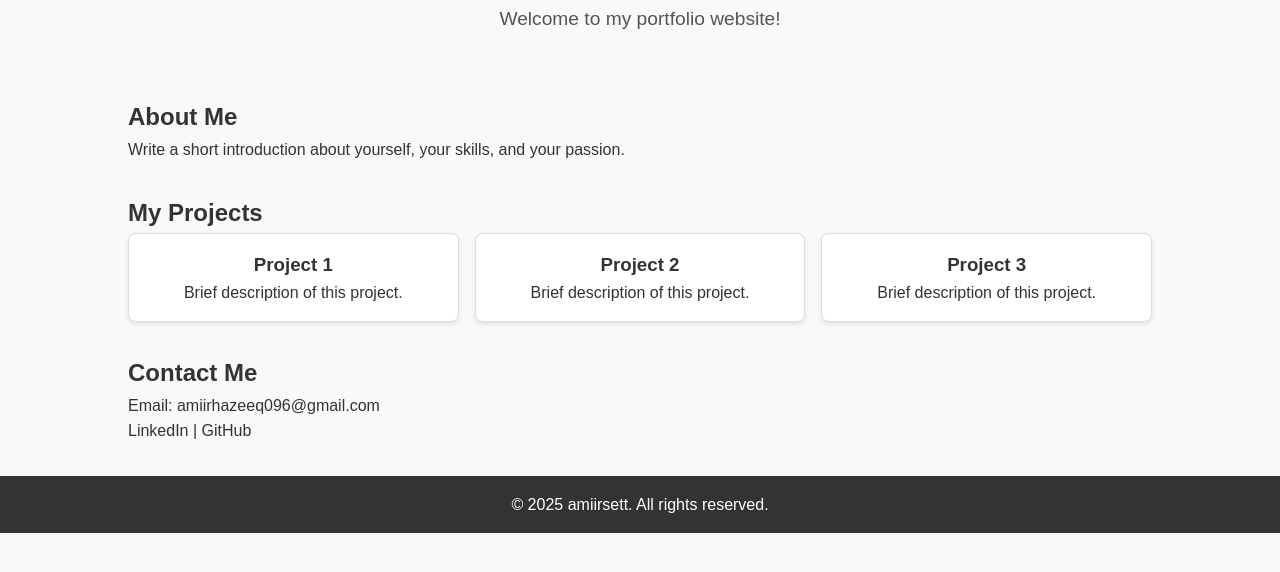
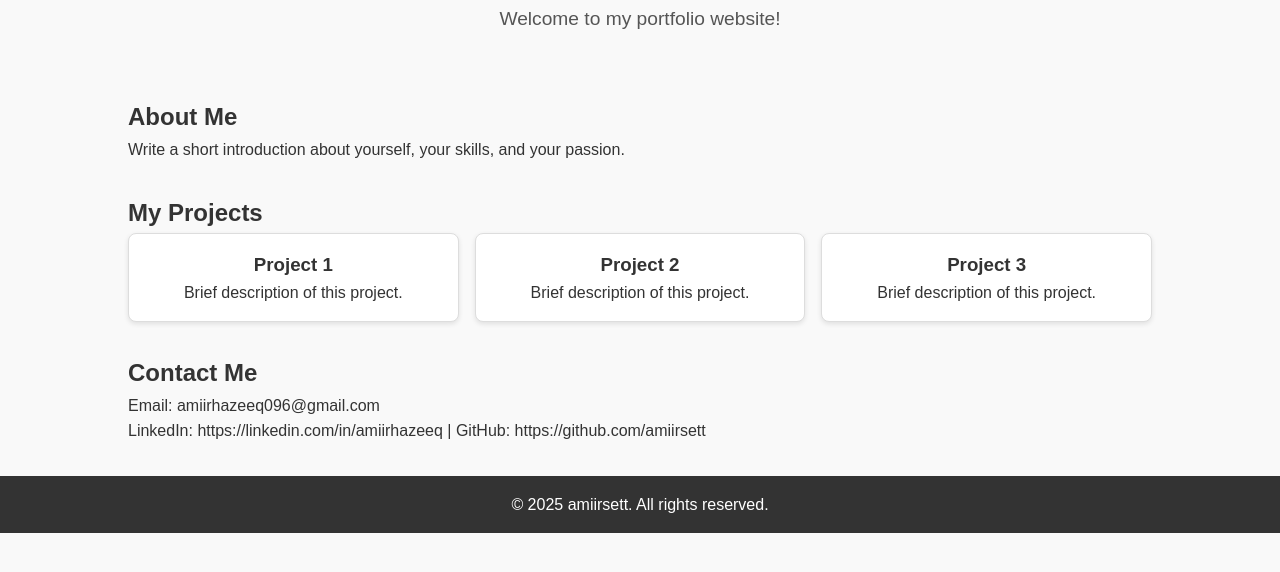
Before and after one commit to amiirsett/portfolio, a plain HTML site: page index.html in a window 1280 px wide. Shown: the part 198-770 px from the top of the page. Drawn offline with Linux system fonts and the light colour scheme.

Commit message:
add link

```diff
--- a/index.html
+++ b/index.html
@@ -128,7 +128,7 @@
     <section id="contact"> <!-- Contact section -->
       <h2>Contact Me</h2> <!-- Heading -->
       <p>Email: amiirhazeeq096@gmail.com</p> <!-- Contact email -->
-      <p>LinkedIn | GitHub</p> <!-- Social links placeholder -->
+      <p>LinkedIn: https://linkedin.com/in/amiirhazeeq | GitHub: https://github.com/amiirsett</p> <!-- Social links placeholder -->
     </section>
   </div>
 
```
